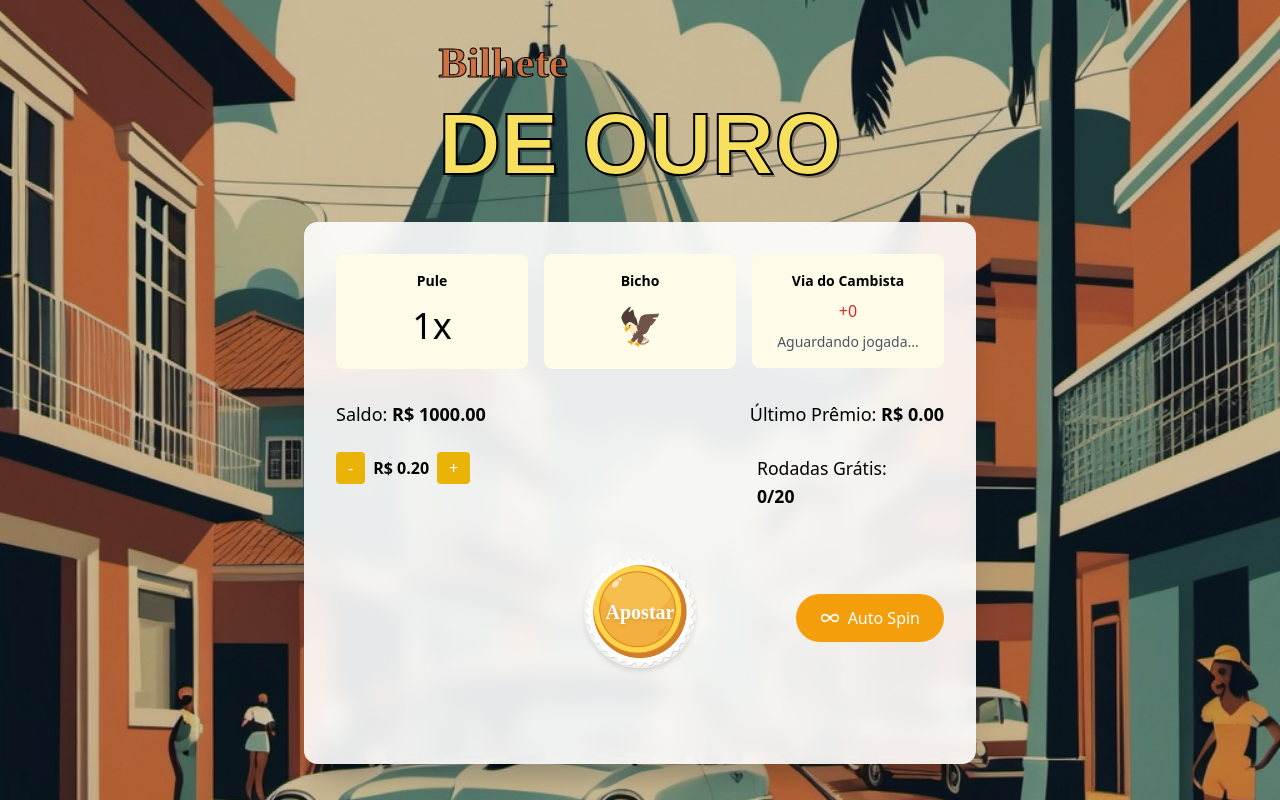
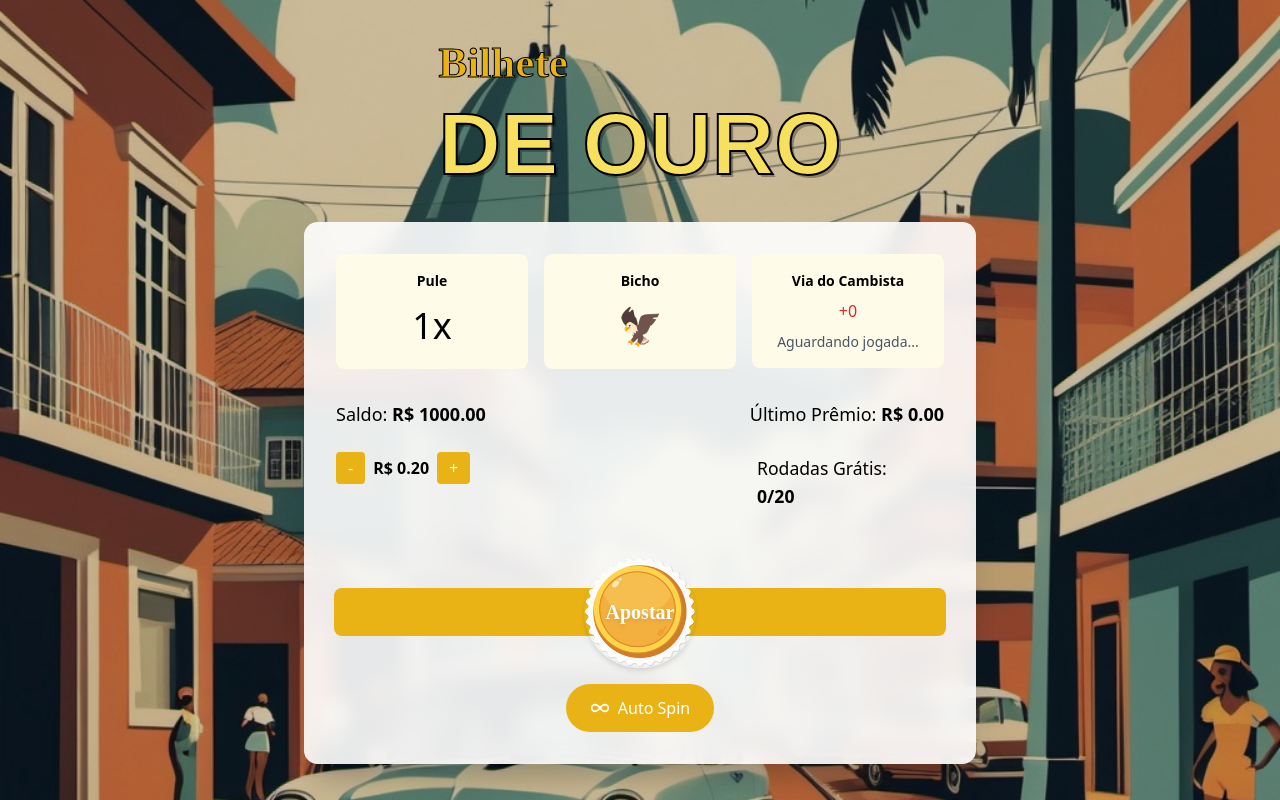
Before and after one commit to Matheus-Dev-Souza/Bilhete-de-ouro, a React (Vite) app: page / in a window 1280 px wide. Built offline with nearby package versions, Linux system fonts and the light colour scheme; a web font is replaced by a local one.

Commit message:
feat: retagulo atraz do botao apostar

```diff
--- a/src/components/AutoSpinControls/AutoSpinControls.module.css
+++ b/src/components/AutoSpinControls/AutoSpinControls.module.css
@@ -15,7 +15,11 @@
     transition: background-color 0.2s ease;
     margin-left: auto;
     margin-right: auto;
-  }
+    -webkit-transition: background-color 0.2s ease;
+    -moz-transition: background-color 0.2s ease;
+    -ms-transition: background-color 0.2s ease;
+    -o-transition: background-color 0.2s ease;
+}
 
   .buttonStop {
     background-color: #ef4444; /* red-500 */
@@ -26,14 +30,13 @@
   }
 
   .buttonAutoSpin {
-    background-color: #f59e0b; /* yellow-500 */
-    margin-right: 0px;
-    position: relative;
-    top: -90px;
+    background-color: #e9b316; /* yellow-500 */
+   /*  position: relative; */
+  /*  top: -90px; */
   }
 
   .buttonAutoSpin:hover {
-    background-color: #d97706; /* yellow-600 */
+    background-color: #673c0b; /* yellow-600 */
   }
 
   .overlay {
--- a/src/components/SlotMachine.module.css
+++ b/src/components/SlotMachine.module.css
@@ -42,7 +42,7 @@
     font-family: 'Luckiest Guy', cursive;
     font-size: 2.7rem;
     font-weight: 700;
-    color: #ce7143;
+    color: #e9b316;
     line-height: 1.25;
     text-align: left;
     -webkit-text-stroke: 1px black;
@@ -109,13 +109,13 @@
 
   .betButton {
     padding: 0.25rem 0.75rem;
-    background-color: #eab308;
+    background-color: #e9b316;
     color: white;
     border-radius: 0.25rem;
   }
 
   .betButton:hover {
-    background-color: #ca8a04;
+    background-color: #161102;
   }
 
   .betButton:disabled {
@@ -134,6 +134,7 @@
     transition-duration: 200ms;
     box-shadow: 0 4px 6px -1px rgba(0, 0, 0, 0.1), 0 2px 4px -1px rgba(0, 0, 0, 0.06);
     border-radius: 9999px;
+
   }
 
   .spinButtonDisabled {
@@ -169,7 +170,7 @@
 .ticketIcon {
     width: 2rem;
     height: 2rem;
-    color: #d97706;
+    color: #e9b316;
   }
 
   .fezinhaText {
@@ -208,4 +209,36 @@
     align-items: center;
     width: 100%;
     margin: 1rem 0;
+
   }
+
+
+  .buttonWrapper {
+    position: relative;
+    display: inline-block;
+  }
+
+  .backgroundBarLeft,
+  .backgroundBarRight {
+    position: absolute;
+    top: 50%;
+    transform: translateY(-50%);
+    height: 3rem;
+    width: 300px;
+    background-color: #e9b316;
+    border-radius: 0.5rem;
+    z-index: 1;
+  }
+
+  .backgroundBarLeft {
+    left: -250px;
+  }
+
+  .backgroundBarRight {
+    right: -250px;
+  }
+
+  .spinButton {
+    position: relative;
+    z-index: 2; /* Garante que o botão fique na frente das barras */
+  }
--- a/src/components/SlotMachine.tsx
+++ b/src/components/SlotMachine.tsx
@@ -274,6 +274,10 @@ export function SlotMachine() {
         </div>
 
         <div className={styles.spinButtonContainer}>
+            <div className={styles.buttonWrapper}>
+              <div className={styles.backgroundBarLeft}></div>
+              <div className={styles.backgroundBarRight}></div>
+
               <button
                 onClick={spin}
                 disabled={gameState.isSpinning || gameState.balance < gameState.bet}
@@ -288,11 +292,11 @@ export function SlotMachine() {
                   alt="Apostar"
                   className={styles.spinButtonImage}
                 />
-            <span className={styles.spinButtonText}>
-              Apostar
-            </span>
+                <span className={styles.spinButtonText}>Apostar</span>
               </button>
             </div>
+          </div>
+
 
         {!isFezinhaActive && (
           <AutoSpinControls
```
Lines whose indentation alone changed are shown as unchanged.
